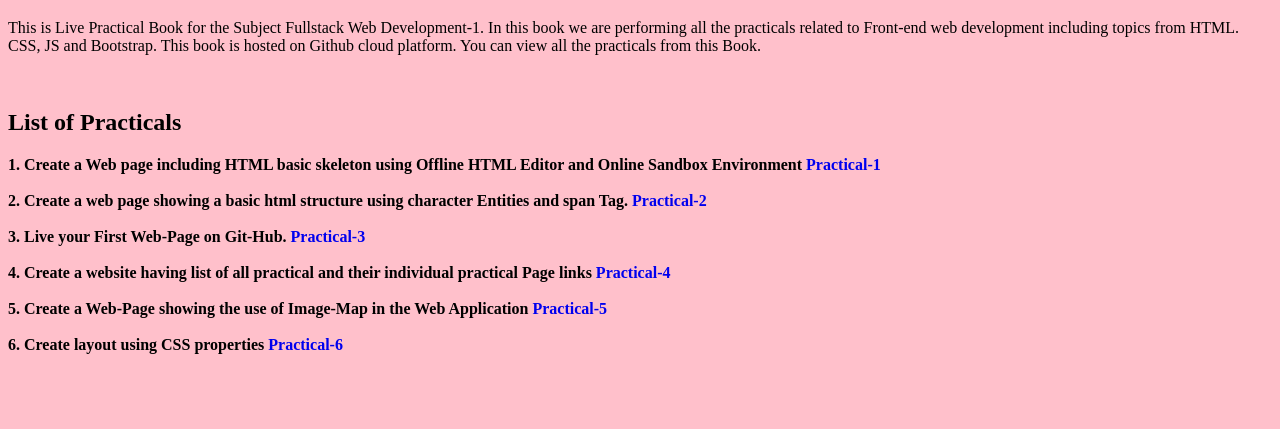
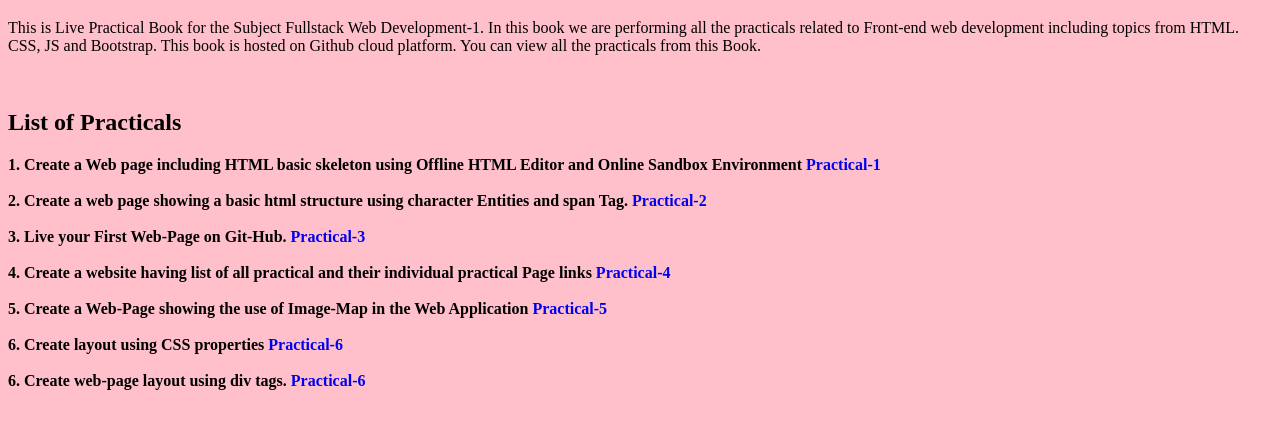
Before and after one commit to namanseth01/FullStack_PracticalAssignments, a plain HTML site: page index.html in a window 1280 px wide. Shown: the part 61-490 px from the top of the page. Drawn offline with Linux system fonts and the light colour scheme.

Commit message:
linked assignment 7 with index.html

```diff
--- a/index.html
+++ b/index.html
@@ -55,6 +55,12 @@
       <a style="text-decoration: none" href="./Assignment6/index.html">
         Practical-6</a
       >
+      <br />
+      <br />
+      6. Create web-page layout using div tags.
+      <a style="text-decoration: none" href="./Assignment7/index.html">
+        Practical-6</a
+      >
     </div>
   </body>
 </html>
```
